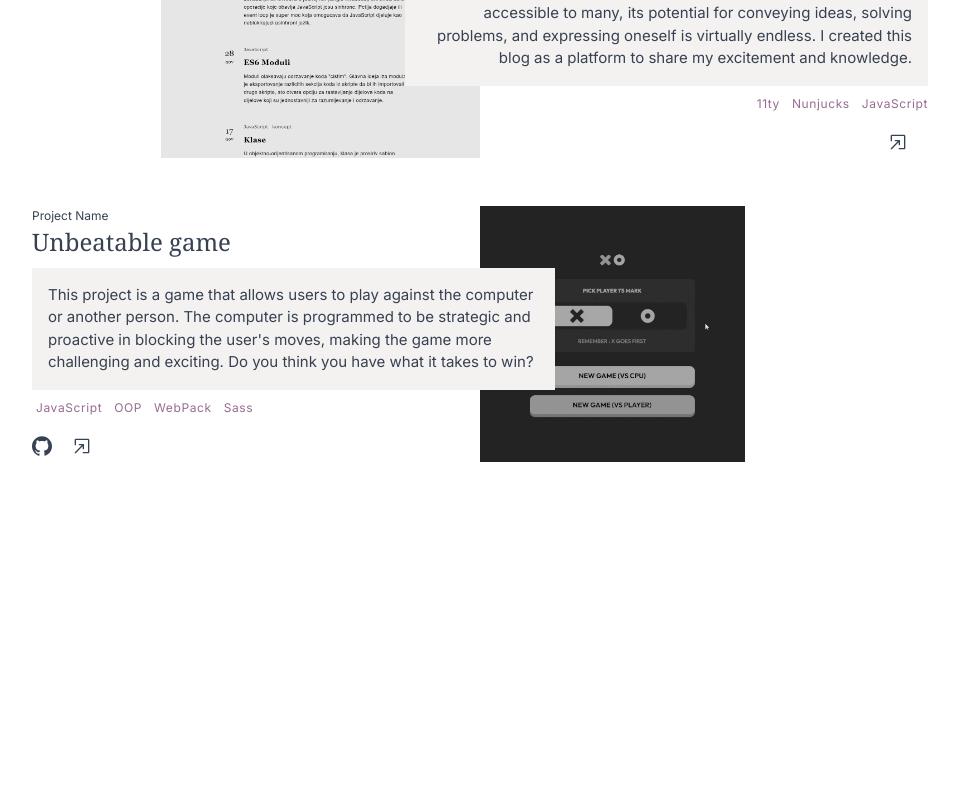
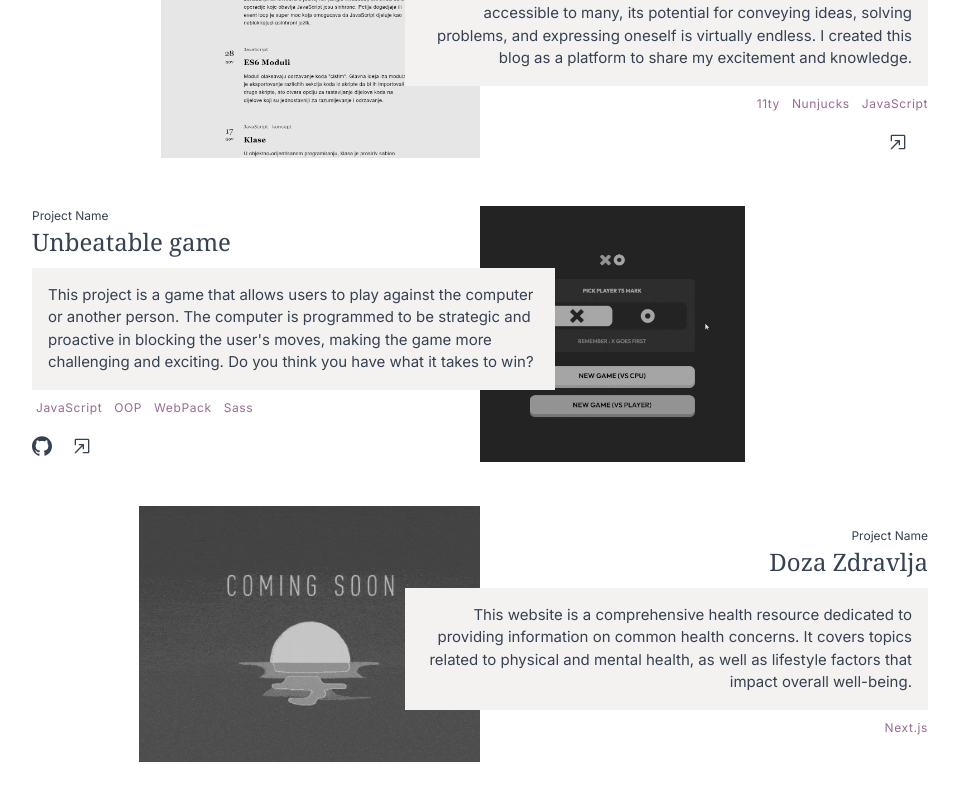
Before and after one commit to marijanasevo/portfolio, a Next.js app: page / in a window 1280 px wide. Shown: the part 1378-2178 px from the top of the page, without its empty margins (160-1119 px from the left). Before the commit the page ends 1884 px from the top, so only its background shows below. Built offline with nearby package versions, Linux system fonts and the light colour scheme.

Commit message:
Added coming soon project

```diff
--- a/src/app/components/project.tsx
+++ b/src/app/components/project.tsx
@@ -40,10 +40,12 @@ const Project = ({ project, isEven }: ProjectProps) => {
             </li>
           )}
           <li>
-            <a className="block p-2.5 hover:text-pink" target="_blank"
-               href={project.liveURL}>
-              <RxOpenInNewWindow className="w-5 h-5"/>
-            </a>
+            {project.liveURL && (
+              <a className="block p-2.5 hover:text-pink" target="_blank"
+                 href={project.liveURL}>
+                <RxOpenInNewWindow className="w-5 h-5"/>
+              </a>
+            )}
           </li>
         </ul>
       </div>
--- a/src/app/projects-data.ts
+++ b/src/app/projects-data.ts
@@ -1,6 +1,7 @@
 import silkenskin from '../../public/featured-img-silken-skin.png'
 import tictactoe from '../../public/tictactoe.gif'
 import webdevlpr from '../../public/webdevlpr.png'
+import comingSoon from '../../public/coming-soon.gif';
 
 import {StaticImageData} from "next/image";
 
@@ -10,7 +11,7 @@ export type ProjectsData = {
   techList: string[];
   thumbnail: StaticImageData;
   githubURL?: string;
-  liveURL: string;
+  liveURL?: string;
 }
 
 const projectsData = [
@@ -59,6 +60,17 @@ const projectsData = [
     thumbnail: tictactoe,
     githubURL: "https://github.com/marijanasevo/Tic-Tac-Toe-game",
     liveURL: "https://brilliant-granita-ac585f.netlify.app/"
+  },
+  {
+    title: "Doza Zdravlja",
+    description:
+      "This website is a comprehensive health resource dedicated to" +
+      " providing information on common health concerns. It covers topics" +
+      " related to physical and mental health, as well as lifestyle factors that impact overall well-being.",
+    techList: [
+      "Next.js",
+    ],
+    thumbnail: comingSoon,
   }
 ];
 
```
Also changed, not shown: public/coming-soon.gif (added).
